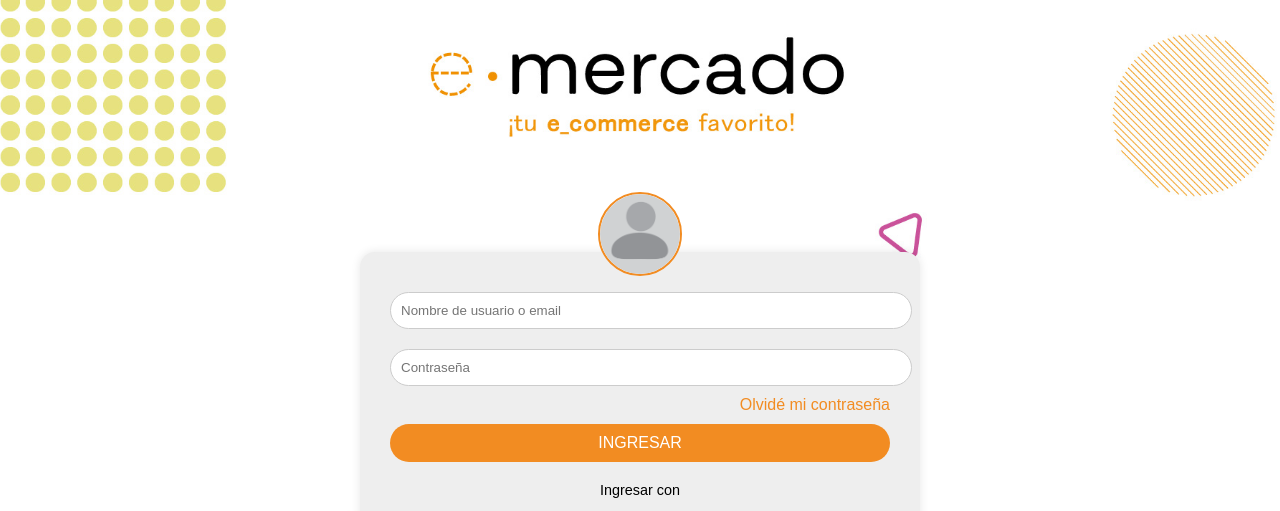
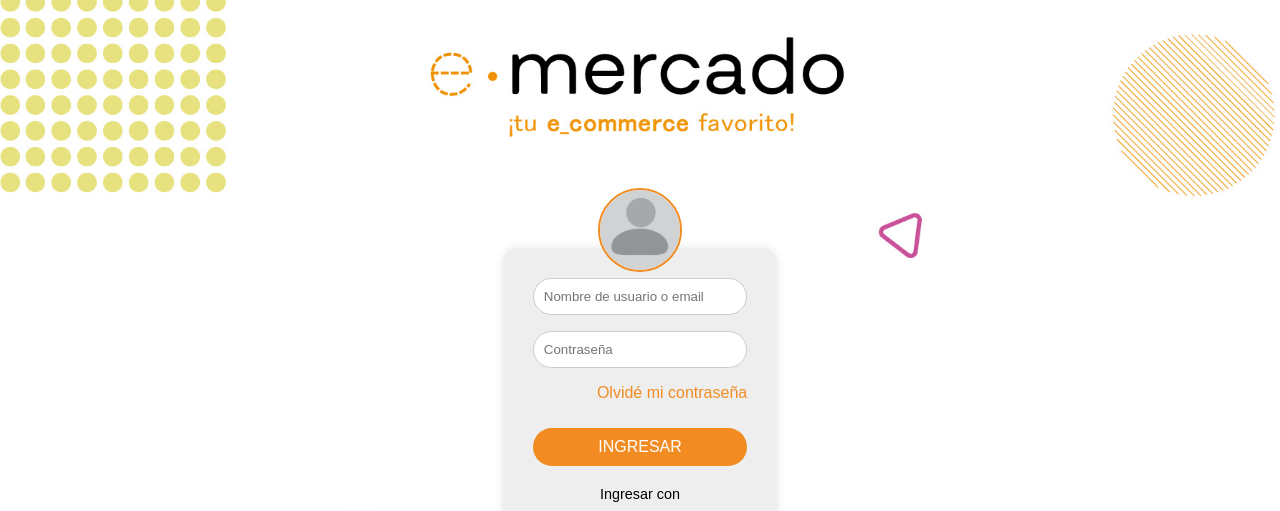
Before and after one commit to Vero026/Proyecto-Final, a plain HTML site: page index.html in a window 1280 px wide. Shown: the top 511 px of the page. Drawn offline with Linux system fonts and the light colour scheme.

Commit message:
agregué grid y otras cosas

```diff
--- a/login-styles.css
+++ b/login-styles.css
@@ -7,7 +7,7 @@ body {
     height: 100vh;
     margin: 0;
     background-image: url('back-login3.jpg');
-    background-size: cover;
+    background-size: auto 100%; /*esto es lo que cambie, hace que el ancho y largo simpre ocupe el 100% de la pagina*/
     background-repeat: no-repeat;
     background-position: center top;
     background-attachment: fixed;
@@ -18,6 +18,11 @@ body {
         body {
             background-attachment: scroll;
         }
+    }
+
+    #login{
+        display: grid;
+        gap: 1em;
     }
 
     .container {
@@ -54,7 +59,7 @@ header p {
     border-radius: 15px;
     box-shadow: 0px 0px 10px rgba(0, 0, 0, 0.1);
     position: relative;
-    width: 500px;
+    /*width: 500px;*/
     margin: 0 auto;
     margin-top: 100px;
 }
@@ -81,9 +86,9 @@ header p {
 
 form input[type="text"],
 form input[type="password"] {
-    width: 100%;
+   /* width: 100%;*/
     padding: 10px;
-    margin: 10px 0;
+    /*margin: 10px 0;*/
     border-radius: 20px;
     border: 1px solid #ccc;
 }
```
